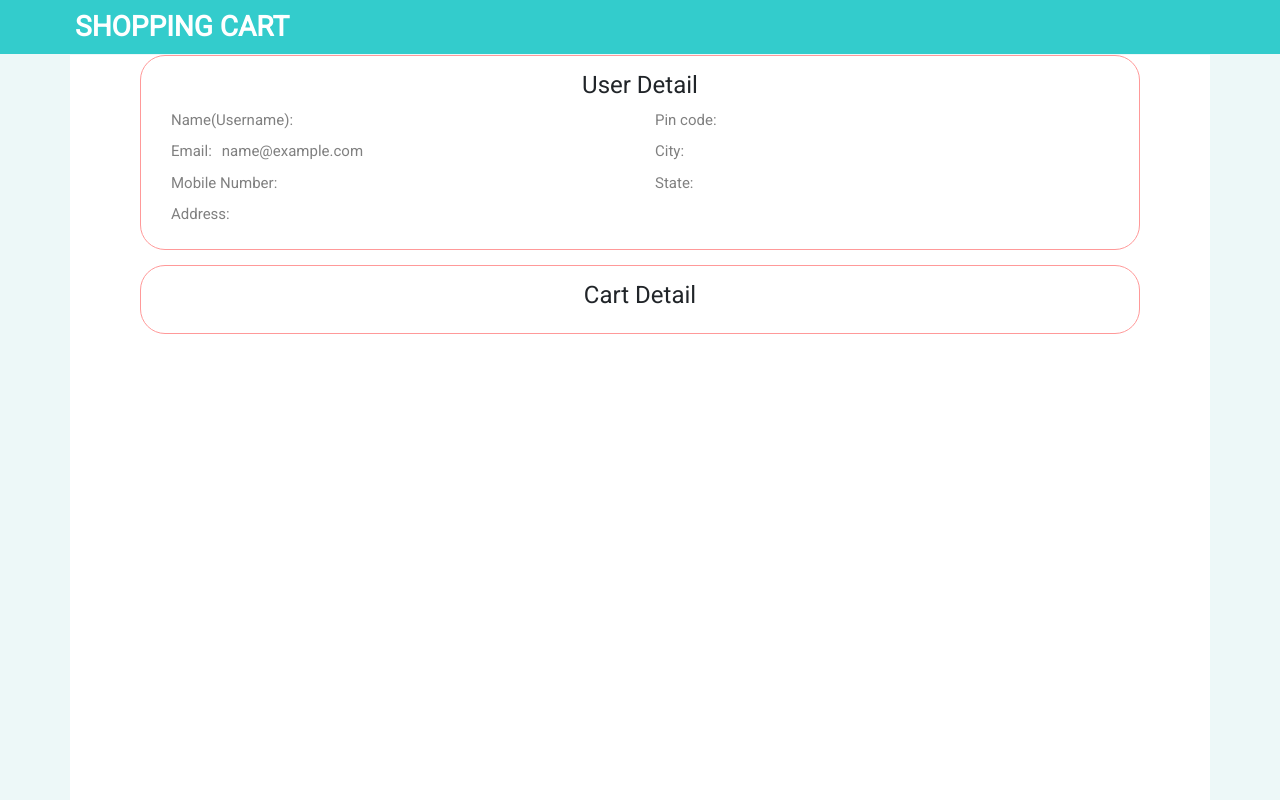
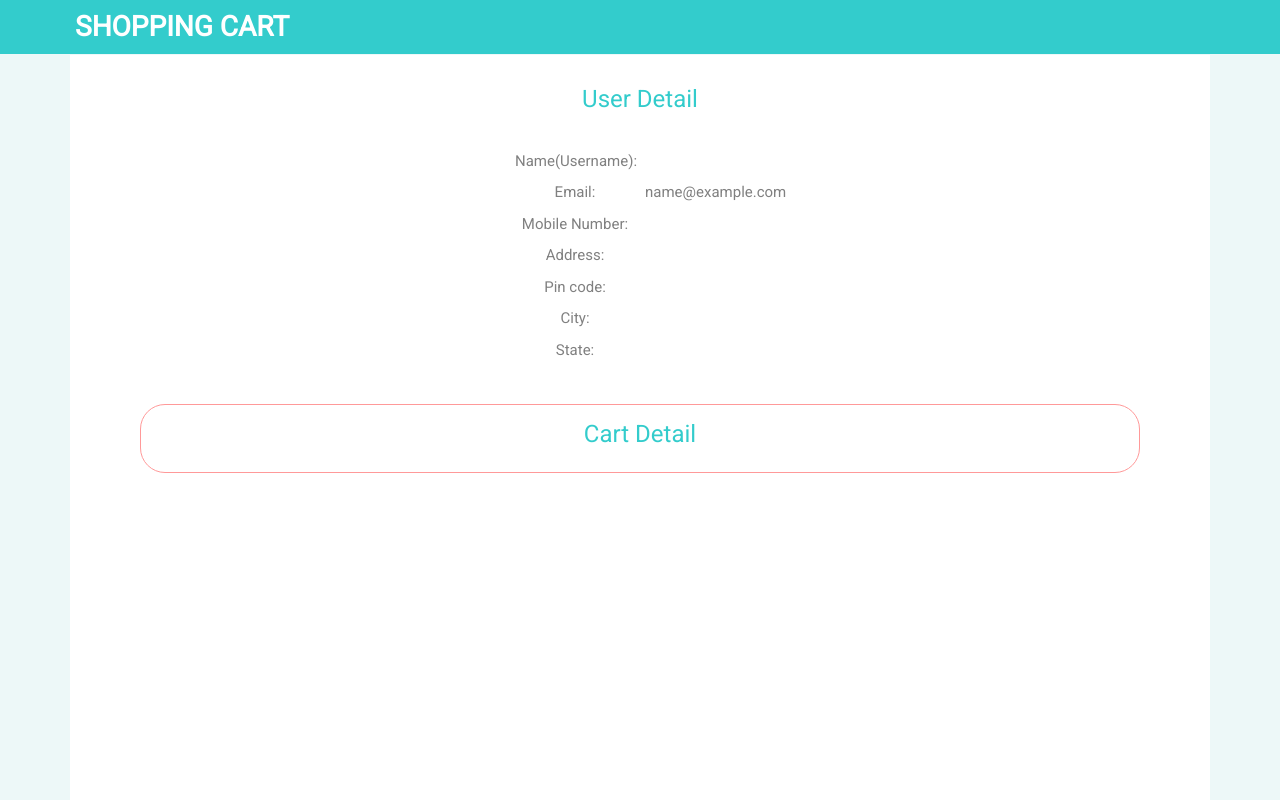
Before and after one commit to ShrutiPromact/shopping-cart-app, an Angular app: page /checkout in a window 1280 px wide. Built offline with nearby package versions, Linux system fonts and the light colour scheme; sample sign-in values are in the browser's storage.

Commit message:
fifth commit

```diff
--- a/src/app/checkout/checkout.component.html
+++ b/src/app/checkout/checkout.component.html
@@ -1,10 +1,9 @@
 <div class="checkout-page pt55 h100">
   <div class="checkout-container h100 container">
 
-    <div class="checkout-user-detail p15">
-      <h4 class="text-center">User Detail</h4>
-      <div class="row mr0 ml0">
-        <div class="col-sm-6">
+    <div class="checkout-user-detail p15 text-center">
+      <h4 class="text-center mb20 checkout-detail-title p15">User Detail</h4>
+
       <div>
         <label class="checkout-user-label">Name(Username):</label>
         <label class="checkout-user-label ml10">{{userDetail.userName}}</label>
@@ -24,9 +23,7 @@
         <label class="checkout-user-label">Address:</label>
         <label class="checkout-user-label ml10">{{userDetail.address}}</label>
       </div>
-        </div>
 
-        <div class="col-sm-6">
       <div>
         <label class="checkout-user-label">Pin code:</label>
         <label class="checkout-user-label ml10">{{userDetail.pincode}}</label>
@@ -42,11 +39,9 @@
         <label class="checkout-user-label ml10">{{userDetail.state}}</label>
       </div>
     </div>
-      </div>
-    </div>
 
     <div class="checkout-cart-detail p15">
-      <h4 class="text-center">Cart Detail</h4>
+      <h4 class="text-center checkout-detail-title">Cart Detail</h4>
       <div class="cart text-center inline-block m20" *ngFor="let checkoutCarts of checkoutCart">
         <img [src]="checkoutCarts.image.src" alt="full-sleeve-red-men-jacket" class="cart-image">
         <h5 class="mtb5">{{checkoutCarts.name}}</h5>
--- a/src/app/checkout/checkout.component.ts
+++ b/src/app/checkout/checkout.component.ts
@@ -11,16 +11,15 @@ export class CheckoutComponent implements OnInit {
   checkoutCart: cartModel[]=[];
   userDetail: UserModel;
   userString;
+  cartString
   constructor() { }
 
   ngOnInit() {
     this.userString = localStorage.getItem('userDetailKey');
     this.userDetail = JSON.parse(this.userString);
-    console.log(this.userDetail);
 
-    var cartString = localStorage.getItem('selectedCartItemKey');
-    this.checkoutCart = JSON.parse(cartString);
-    console.log(this.checkoutCart);
+    this.cartString = localStorage.getItem('selectedCartItemKey');
+    this.checkoutCart = JSON.parse(this.cartString);
   }
 
 }
--- a/src/styles.scss
+++ b/src/styles.scss
@@ -16,6 +16,7 @@ $ruby-color: #e91e63;
 $gray-color: #808080;
 
 .salmon-pink-color{color: $salmon-pink-color;}
+.gray{color: $gray-color;}
 
 // Padding variable
 .p0{padding: 0;}
@@ -85,8 +86,12 @@ body, html{ height: $full-height; font-family: 'Roboto', sans-serif; background-
 .card{border: none;}
 
 //checkout page
-.checkout-container{ background-color: $white-color;}
-.checkout-user-detail{ border: 1px solid $salmon-pink-color; border-radius: 25px; width: 1000px; margin: auto;
-    .checkout-user-label{ color: $gray-color; font-size: $font-small;}
+.checkout-container{ background-color: $white-color;
+    .checkout-detail-title{color: $turquoise-color;}
 }
-.checkout-cart-detail{ width: 1000px; margin: 15px auto; border: 1px solid $salmon-pink-color; border-radius: 25px;}
+.checkout-user-detail{
+    .checkout-user-label{ color: $gray-color; font-size: $font-small; width: 120px;}
+}
+.checkout-cart-detail{ width: 1000px; margin: 20px auto; border: 1px solid $salmon-pink-color; border-radius: 25px;
+    .cart{height: 275px;}
+}
```
Lines whose indentation alone changed are shown as unchanged.
